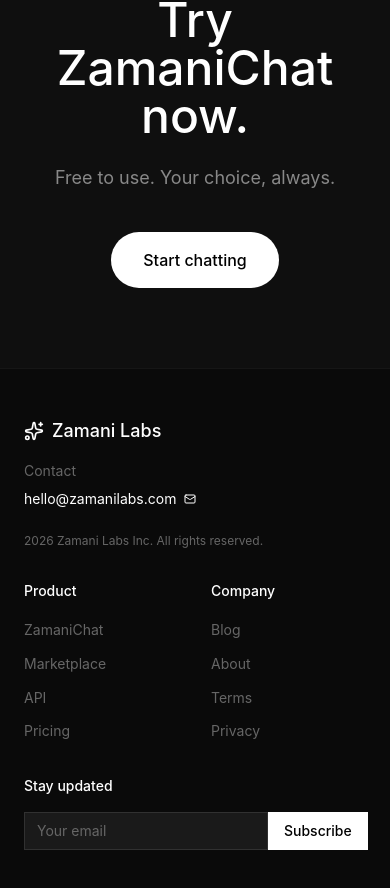
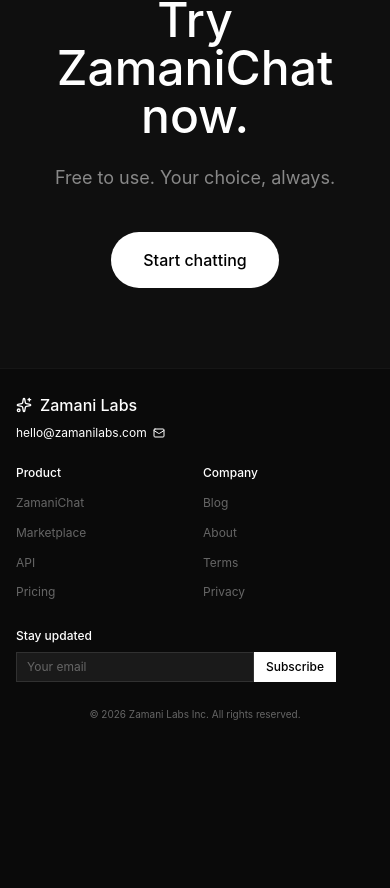
Before and after one commit to Laudedgg/ZamaniLabs, a React (Vite) app: page / in a window 390 px wide. Shown: the part 10147-11035 px from the top of the page. Built offline with nearby package versions, Linux system fonts and the light colour scheme; the HTML template or start-up script is replaced by a standard one.

Commit message:
Make footer more compact especially on mobile: smaller text, tighter spacing, bottom padding for PWA nav

```diff
--- a/src/App.tsx
+++ b/src/App.tsx
@@ -1237,61 +1237,60 @@ function App() {
         whileInView="visible"
         viewport={{ once: true }}
         variants={fadeIn}
-        className="py-12 px-6 border-t border-white/5"
+        className="py-6 md:py-10 px-4 md:px-6 border-t border-white/5 pb-24 md:pb-10"
       >
         <div className="max-w-6xl mx-auto">
-          <div className="grid grid-cols-2 md:grid-cols-4 gap-8 mb-12">
-            <div className="col-span-2 md:col-span-1">
-              <div className="flex items-center gap-2 mb-4">
-                <Sparkles className="w-5 h-5 text-white" />
-                <span className="text-lg font-medium text-white">Zamani Labs</span>
+          <div className="grid grid-cols-2 md:grid-cols-4 gap-4 md:gap-8 mb-6 md:mb-10">
+            <div className="col-span-2 md:col-span-1 mb-2 md:mb-0">
+              <div className="flex items-center gap-2 mb-2 md:mb-4">
+                <Sparkles className="w-4 h-4 md:w-5 md:h-5 text-white" />
+                <span className="text-base md:text-lg font-medium text-white">Zamani Labs</span>
               </div>
-              <p className="text-sm text-[#666] mb-2">Contact</p>
-              <a href="mailto:hello@zamanilabs.com" className="text-sm text-white flex items-center gap-2 hover:opacity-80">
+              <a href="mailto:hello@zamanilabs.com" className="text-xs md:text-sm text-white flex items-center gap-1.5 hover:opacity-80">
                 hello@zamanilabs.com <Mail className="w-3 h-3" />
               </a>
-              <p className="mt-6 text-xs text-[#666]">
-                2026 Zamani Labs Inc. All rights reserved.
-              </p>
             </div>
 
             <div>
-              <p className="font-medium text-sm text-white mb-4">Product</p>
-              <ul className="space-y-2">
-                <li><a href="/chat" className="text-sm text-[#666] hover:text-white transition-colors">ZamaniChat</a></li>
-                <li><a href="/marketplace" className="text-sm text-[#666] hover:text-white transition-colors">Marketplace</a></li>
-                <li><a href="/api" className="text-sm text-[#666] hover:text-white transition-colors">API</a></li>
-                <li><a href="/pricing" className="text-sm text-[#666] hover:text-white transition-colors">Pricing</a></li>
+              <p className="font-medium text-xs md:text-sm text-white mb-2 md:mb-4">Product</p>
+              <ul className="space-y-1 md:space-y-2">
+                <li><a href="/chat" className="text-xs md:text-sm text-[#666] hover:text-white transition-colors">ZamaniChat</a></li>
+                <li><a href="/marketplace" className="text-xs md:text-sm text-[#666] hover:text-white transition-colors">Marketplace</a></li>
+                <li><a href="/api" className="text-xs md:text-sm text-[#666] hover:text-white transition-colors">API</a></li>
+                <li><a href="/pricing" className="text-xs md:text-sm text-[#666] hover:text-white transition-colors">Pricing</a></li>
               </ul>
             </div>
 
             <div>
-              <p className="font-medium text-sm text-white mb-4">Company</p>
-              <ul className="space-y-2">
-                <li><a href="/blog" className="text-sm text-[#666] hover:text-white transition-colors">Blog</a></li>
-                <li><a href="/about" className="text-sm text-[#666] hover:text-white transition-colors">About</a></li>
-                <li><a href="/terms" className="text-sm text-[#666] hover:text-white transition-colors">Terms</a></li>
-                <li><a href="/privacy" className="text-sm text-[#666] hover:text-white transition-colors">Privacy</a></li>
+              <p className="font-medium text-xs md:text-sm text-white mb-2 md:mb-4">Company</p>
+              <ul className="space-y-1 md:space-y-2">
+                <li><a href="/blog" className="text-xs md:text-sm text-[#666] hover:text-white transition-colors">Blog</a></li>
+                <li><a href="/about" className="text-xs md:text-sm text-[#666] hover:text-white transition-colors">About</a></li>
+                <li><a href="/terms" className="text-xs md:text-sm text-[#666] hover:text-white transition-colors">Terms</a></li>
+                <li><a href="/privacy" className="text-xs md:text-sm text-[#666] hover:text-white transition-colors">Privacy</a></li>
               </ul>
             </div>
 
-            <div>
-              <p className="font-medium text-sm text-white mb-4">Stay updated</p>
-              <div className="flex">
+            <div className="col-span-2 md:col-span-1 mt-2 md:mt-0">
+              <p className="font-medium text-xs md:text-sm text-white mb-2 md:mb-4">Stay updated</p>
+              <div className="flex max-w-xs">
                 <input
                   type="email"
                   placeholder="Your email"
-                  className="flex-1 px-3 py-2 text-sm rounded-l-lg bg-[#1a1a1a] border border-white/10 text-white placeholder:text-[#666] outline-none focus:border-white/20"
+                  className="flex-1 px-2.5 py-1.5 md:px-3 md:py-2 text-xs md:text-sm rounded-l-lg bg-[#1a1a1a] border border-white/10 text-white placeholder:text-[#666] outline-none focus:border-white/20"
                 />
                 <button
                   type="button"
-                  className="px-4 py-2 text-sm rounded-r-lg bg-white text-black font-medium hover:bg-white/90 transition-colors"
+                  className="px-3 py-1.5 md:px-4 md:py-2 text-xs md:text-sm rounded-r-lg bg-white text-black font-medium hover:bg-white/90 transition-colors"
                 >
                   Subscribe
                 </button>
               </div>
             </div>
           </div>
+          <p className="text-[10px] md:text-xs text-[#666] text-center md:text-left">
+            © 2026 Zamani Labs Inc. All rights reserved.
+          </p>
         </div>
       </motion.footer>
 
```
